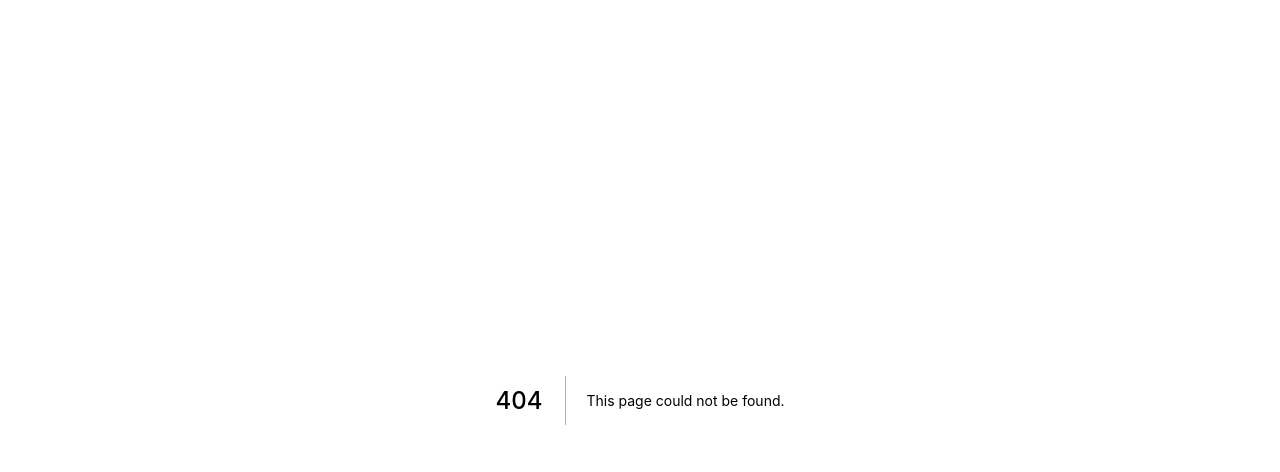
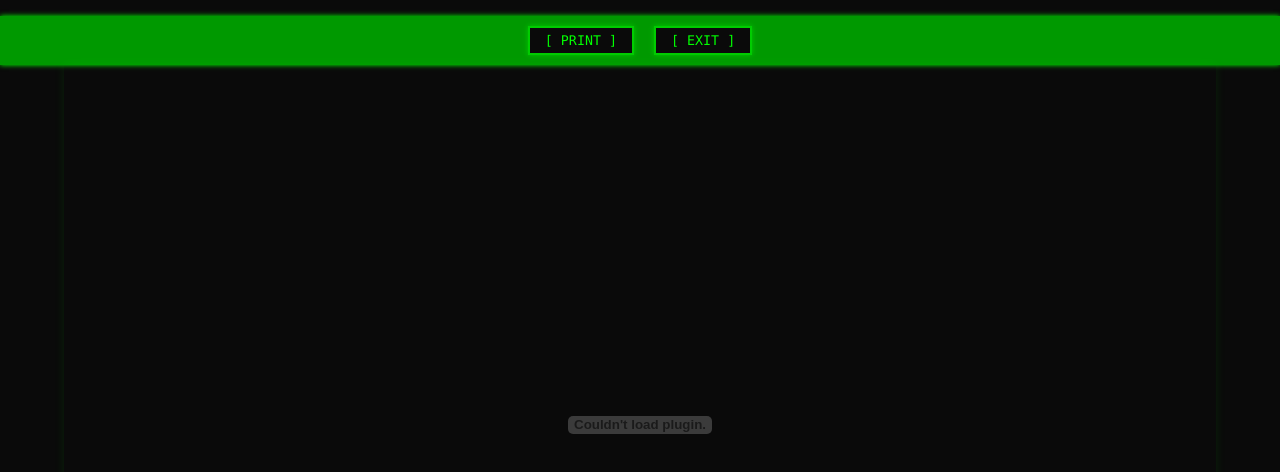
Before and after one commit to rabsef-bicrym/cogitatio-virtualis, a Next.js app in the folder virtualis-terminal/: page /resume in a window 1280 px wide. Before the commit this address had no page. Shown: the top 472 px of the page. Built offline with nearby package versions, Linux system fonts and the light colour scheme.

Commit message:
Add function buttons to terminal bezel

```diff
--- a/virtualis-terminal/components/Terminal/controllers/BaseController.ts
+++ b/virtualis-terminal/components/Terminal/controllers/BaseController.ts
@@ -38,7 +38,7 @@ export abstract class BaseController implements Controller {
   }
 
   public handleError(error: Error): void {
-    // Propagate errors up to CogitationTerminal for handling
+    // Propagate errors up to VirtualisTerminal for handling
     throw error;
   }
 
--- a/virtualis-terminal/components/Terminal/handlers/errorHandler.ts
+++ b/virtualis-terminal/components/Terminal/handlers/errorHandler.ts
@@ -86,7 +86,7 @@ export const createErrorDisplay = (
   createEmptyLine(true),
 ];
 
-// Updated error handler for CogitationTerminal
+// Updated error handler for VirtualisTerminal
 export const handleError = async ({
   error,
   controller,
@@ -102,7 +102,7 @@ export const handleError = async ({
   handleModeTransition: (mode: string, error?: Error) => void;
   performRecovery: () => Promise<void>;
 }): Promise<void> => {
-  console.error('[CogitationTerminal] Error:', error);
+  console.error('[VirtualisTerminal] Error:', error);
 
   // Update state for loading
   setTerminalState((prev) => ({
@@ -117,7 +117,7 @@ export const handleError = async ({
       await controller.unmount();
     } catch (unmountError) {
       console.error(
-        '[CogitationTerminal] Unmount error during error handling:',
+        '[VirtualisTerminal] Unmount error during error handling:',
         unmountError,
       );
     }
--- a/virtualis-terminal/pages/index.tsx
+++ b/virtualis-terminal/pages/index.tsx
@@ -3,7 +3,7 @@
 import React from 'react';
 import Head from 'next/head';
 import dynamic from 'next/dynamic';
-import { CogitationTerminal } from '@/components/Terminal/CogitationTerminal';
+import { VirtualisTerminal } from '@/components/Terminal/VirtualisTerminal';
 
 
 
@@ -18,7 +18,7 @@ export default function Home() {
       </Head>
 
       <main className="terminal-container">
-        <CogitationTerminal />
+        <VirtualisTerminal />
       </main>
 
       <style jsx>{`
--- /dev/null
+++ b/virtualis-terminal/pages/resume/index.tsx
@@ -0,0 +1,31 @@
+// cogitatio-virtualis/virtualis-terminal/pages/resume/index.tsx
+
+import { useEffect } from 'react';
+
+export default function PDFPage() {
+  useEffect(() => {
+    document.title = 'PDF Viewer - Cogitatio Virtualis';
+  }, []);
+
+  const printPDF = () => {
+    window.print();
+  };
+
+  const closeWindow = () => {
+    window.close();
+  };
+
+  return (
+    <div className='pdf-container'>
+      <div className='pdf-header'>
+        <button onClick={printPDF} className='terminal-button'>
+          [ Print ]
+        </button>
+        <button onClick={closeWindow} className='terminal-button'>
+          [ Exit ]
+        </button>
+      </div>
+      <embed src='/resume.pdf#toolbar=0&navpanes=0&scrollbar=0' type='application/pdf' className='pdf-viewer' />
+    </div>
+  );
+}
--- a/virtualis-terminal/styles/globals.css
+++ b/virtualis-terminal/styles/globals.css
@@ -398,3 +398,49 @@ body {
     color: var(--terminal-red);
   }
 }
+
+.pdf-container {
+  background: var(--background);
+  color: var(--terminal-green);
+  display: flex;
+  flex-direction: column;
+  align-items: center;
+  justify-content: center;
+  height: 100vh;
+  width: 100vw;
+  overflow: hidden;
+}
+
+.pdf-header {
+  width: 100%;
+  padding: 10px;
+  display: flex;
+  justify-content: center;
+  gap: 20px;
+  background: var(--terminal-green-dark);
+  text-align: center;
+  box-shadow: 0px 0px 5px var(--terminal-green-bright);
+}
+
+.terminal-button {
+  background: var(--background);
+  color: var(--terminal-green-bright);
+  border: 2px solid var(--terminal-green-mid);
+  font-family: ui-monospace, SFMono-Regular, Menlo, Monaco, Consolas, "Liberation Mono", "Courier New", monospace;
+  padding: 5px 15px;
+  cursor: pointer;
+  text-transform: uppercase;
+  box-shadow: 0px 0px 5px var(--terminal-green-mid);
+}
+
+.terminal-button:hover {
+  background: var(--terminal-green-dark);
+  box-shadow: 0px 0px 10px var(--terminal-green-bright);
+}
+
+.pdf-viewer {
+  width: 90%;
+  height: 90%;
+  border: none;
+  box-shadow: 0px 0px 10px var(--terminal-green-faint);
+}
```
Also changed, not shown: virtualis-terminal/components/Terminal/TerminalFrame.tsx (+12 -3 lines), virtualis-terminal/components/Terminal/VirtualisTerminal.tsx (renamed from virtualis-terminal/components/Terminal/CogitationTerminal.tsx, +10 -10 lines), 2 other files (tests, documents, lock files or other folders).
